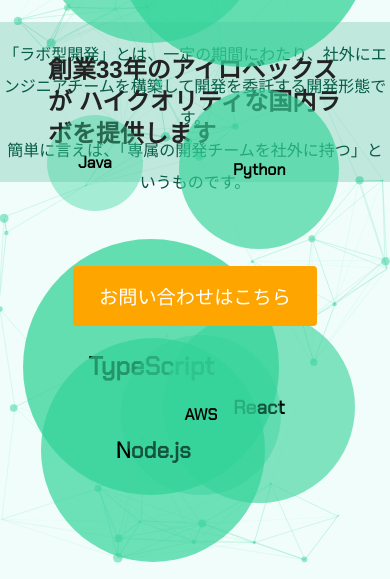
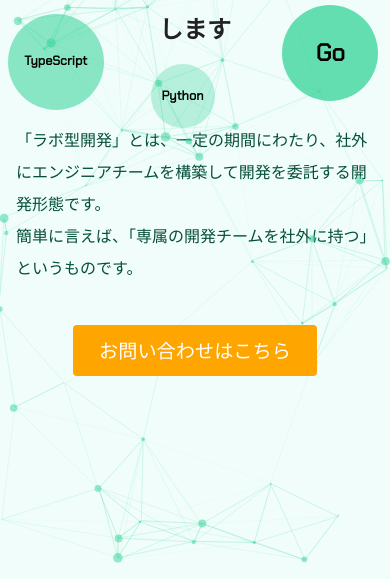
Before and after one commit to ilx-umehara/ilovelab-lp, a plain HTML site: page index.html in a window 390 px wide. Shown: the part 265-844 px from the top of the page. Drawn offline with Linux system fonts and the light colour scheme.

Commit message:
responsive

```diff
--- a/css/style.css
+++ b/css/style.css
@@ -167,10 +167,6 @@ html {
   -webkit-tap-highlight-color: rgba(0, 0, 0, 0);
 }
 
-body {
-  font: normal 75% Arial, Helvetica, sans-serif;
-}
-
 canvas {
   display: block;
   vertical-align: bottom;
@@ -242,10 +238,10 @@ canvas {
   display: block;
   padding: 2rem 3rem;
   font-size: 1.5rem;
-  color:#222;
+  color: #222;
 }
 
-.description-lab{
+.description-lab {
   position: absolute;
   bottom: 45vh;
   text-align: center;
@@ -256,7 +252,7 @@ canvas {
   animation-delay: 1.6s;
 }
 
-.description-lab p{
+.description-lab p {
   font-size: 1rem;
   color: #064e3b;
   line-height: 2;
@@ -404,6 +400,7 @@ canvas {
   animation-delay: 0.9s;
 }
 
+
 @keyframes fadeUpAnime {
   from {
     opacity: 0;
@@ -426,19 +423,221 @@ canvas {
   }
 }
 
-.hero-contact-btn-block{
+.hero-contact-btn-block {
   position: absolute;
   bottom: 30vh;
   z-index: 3;
 }
 
-.hero-contact-btn-block button{
+.hero-contact-btn-block button {
   padding: 1rem 1.6rem;
   border-radius: 4px;
-  background: #FFA500;
+  background: #ffa500;
   border: none;
   color: white;
   cursor: pointer;
   font-size: 1.2rem;
   font-weight: 200;
 }
+
+
+@media (max-width: 600px) {
+  .hero-title-block {
+    position: absolute;
+    display: flex;
+    justify-content: center;
+    top: 14vh;
+    background-color: initial;
+    z-index: 1;
+    opacity: 0;
+    animation-name: fadeInAnime;
+    animation-fill-mode: forwards;
+    animation-duration: 1.4s;
+    animation-delay: 1.2s;
+  }
+
+  .hero-title {
+    display: block;
+    padding: 0.5rem;
+    font-size: 1.5rem;
+    color: #222;
+    white-space: pre-line;
+    text-align: center;
+    line-height: 3rem;
+    font-weight: 600;
+
+  }
+
+  .description-lab {
+    position: absolute;
+    bottom: 33vh;
+    text-align: center;
+    opacity: 0;
+    animation-name: fadeInAnime;
+    animation-fill-mode: forwards;
+    animation-duration: 1.4s;
+    animation-delay: 1.6s;
+  }
+
+  .description-lab p {
+    font-size: 1rem;
+    color: #064e3b;
+    line-height: 2;
+    padding: 1rem;
+    text-align: left;
+  }
+  #circle-java,
+  #circle-python,
+  #circle-ts,
+  #circle-laravel,
+  #circle-react,
+  #circle-go,
+  #circle-aws,
+  #circle-nextjs,
+  #circle-azure,
+  #circle-nodejs {
+
+  }
+  #circle-java {
+    /* width: 2rem;
+    height: 2rem;
+    background-color: rgba(52, 211, 153, 0.4);
+    top: 45vh;
+    left: 12vw;
+    font-size: 0.5rem;
+    font-weight: 800;
+    animation-duration: 1s;
+    animation-delay: 0.1s; */
+    display: none;
+  }
+
+  #circle-python {
+    width: 4rem;
+    height: 4rem;
+    background-color: rgba(52, 211, 153, 0.30);
+    top: 39vh;
+    right: 45vw;
+    font-size: 0.8rem;
+    font-weight: 800;
+    animation-duration: 1s;
+    animation-delay: 0.7s;
+  }
+
+  #circle-ts {
+    width: 6rem;
+    height: 6rem;
+    background-color: rgba(52, 211, 153, 0.55);
+    top: 33vh;
+    left: 2vw;
+    font-size: 0.8rem;
+    font-weight: 800;
+    animation-duration: 1s;
+    animation-delay: 0.2s;
+  }
+
+  #circle-laravel {
+    /* width: 2rem;
+    height: 2rem;
+    background-color: rgba(52, 211, 153, 0.4);
+    top: 18vh;
+    right: 40vw;
+    font-size: 0.5rem;
+    font-weight: 800;
+    animation-duration: 1s;
+    animation-delay: 0.4s; */
+    display: none;
+  }
+
+  #circle-react {
+    width: 4rem;
+    height: 4rem;
+    background-color: rgba(52, 211, 153, 0.6);
+    top: 10vh;
+    right: 9vw;
+    font-size: 0.8rem;
+    font-weight: 800;
+    animation-duration: 1s;
+    animation-delay: 0.4s;
+  }
+
+  #circle-go {
+    width: 6rem;
+    height: 6rem;
+    background-color: rgba(52, 211, 153, 0.75);
+    top: 32vh;
+    right: 3vw;
+    font-size: 1.5rem;
+    font-weight: 800;
+    animation-duration: 1s;
+    animation-delay: 0.9s;
+  }
+
+  #circle-aws {
+    width: 4rem;
+    height: 4rem;
+    background-color: rgba(52, 211, 153, 0.2);
+    top: 10vh;
+    left: 41vw;
+    font-size: 0.8rem;
+    font-weight: 800;
+    animation-duration: 1s;
+    animation-delay: 0.8s;
+
+  }
+
+  #circle-nextjs {
+    width: 4rem;
+    height: 4rem;
+    background-color: rgba(52, 211, 153, 0.50);
+    top: 12vh;
+    left: 10vw;
+    font-size: 0.8rem;
+    font-weight: 800;
+    animation-duration: 1s;
+    animation-delay: 0.6s;
+  }
+
+  #circle-azure {
+    width: 2rem;
+    height: 2rem;
+    background-color: rgba(52, 211, 153, 0.55);
+    top: 10vh;
+    left: 40vw;
+    font-size: 0.5rem;
+    font-weight: 800;
+    animation-duration: 1s;
+    animation-delay: 1s;
+    display: none;
+  }
+
+  #circle-nodejs {
+    width: 2rem;
+    height: 2rem;
+    background-color: rgba(52, 211, 153, 0.7);
+    bottom: 2vh;
+    right: 32vw;
+    font-size: 0.5rem;
+    font-weight: 800;
+    animation-duration: 1s;
+    animation-delay: 1s;
+    display: none;
+  }
+
+  .hero-contact-btn-block {
+    position: absolute;
+    bottom: 24vh;
+    z-index: 3;
+  }
+
+  .hero-contact-btn-block button {
+    padding: 1rem 1.6rem;
+    border-radius: 4px;
+    background: #ffa500;
+    border: none;
+    color: white;
+    cursor: pointer;
+    font-size: 1.2rem;
+    font-weight: 200;
+  }
+
+}
```
Also changed, not shown: index.html (+0 -1 lines).
